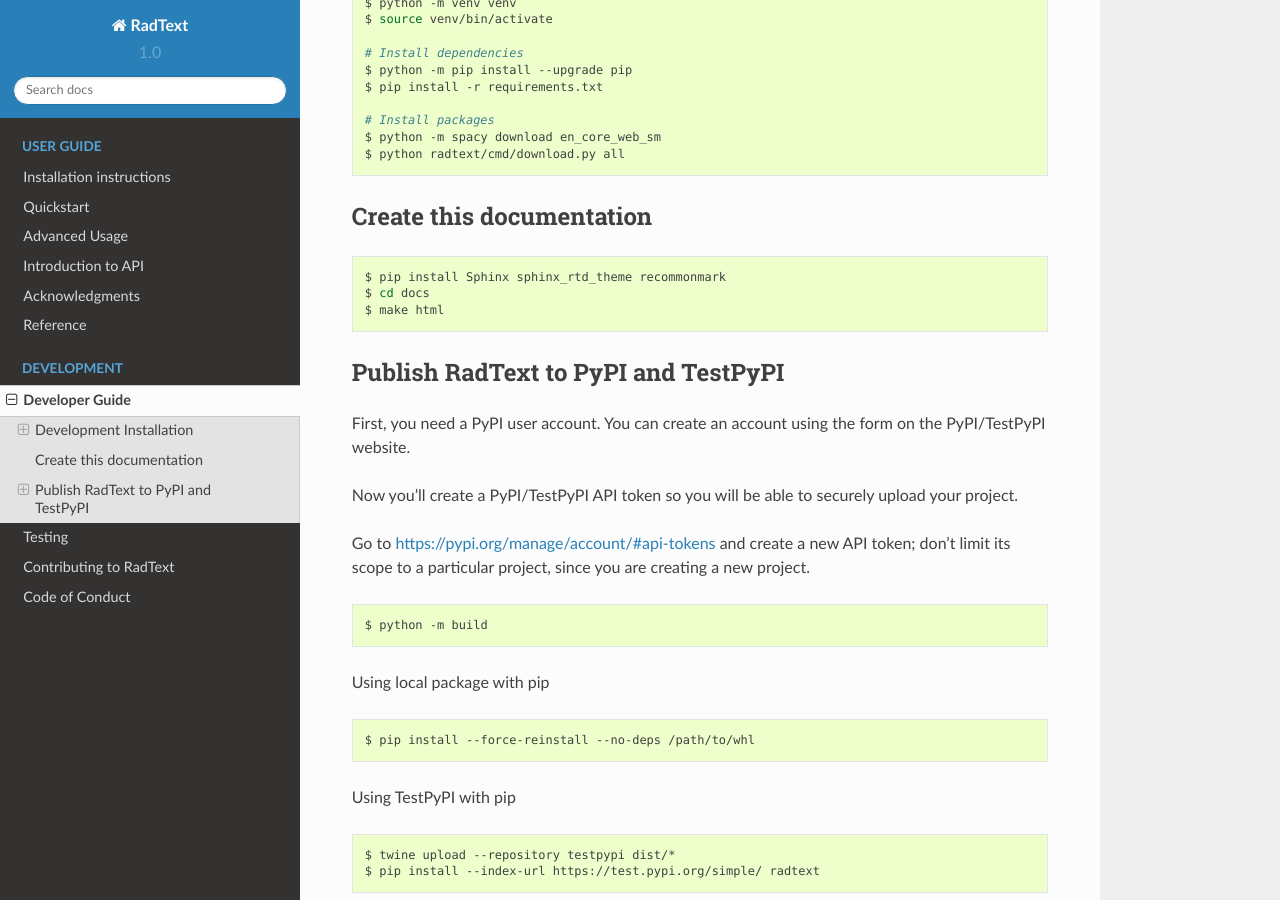
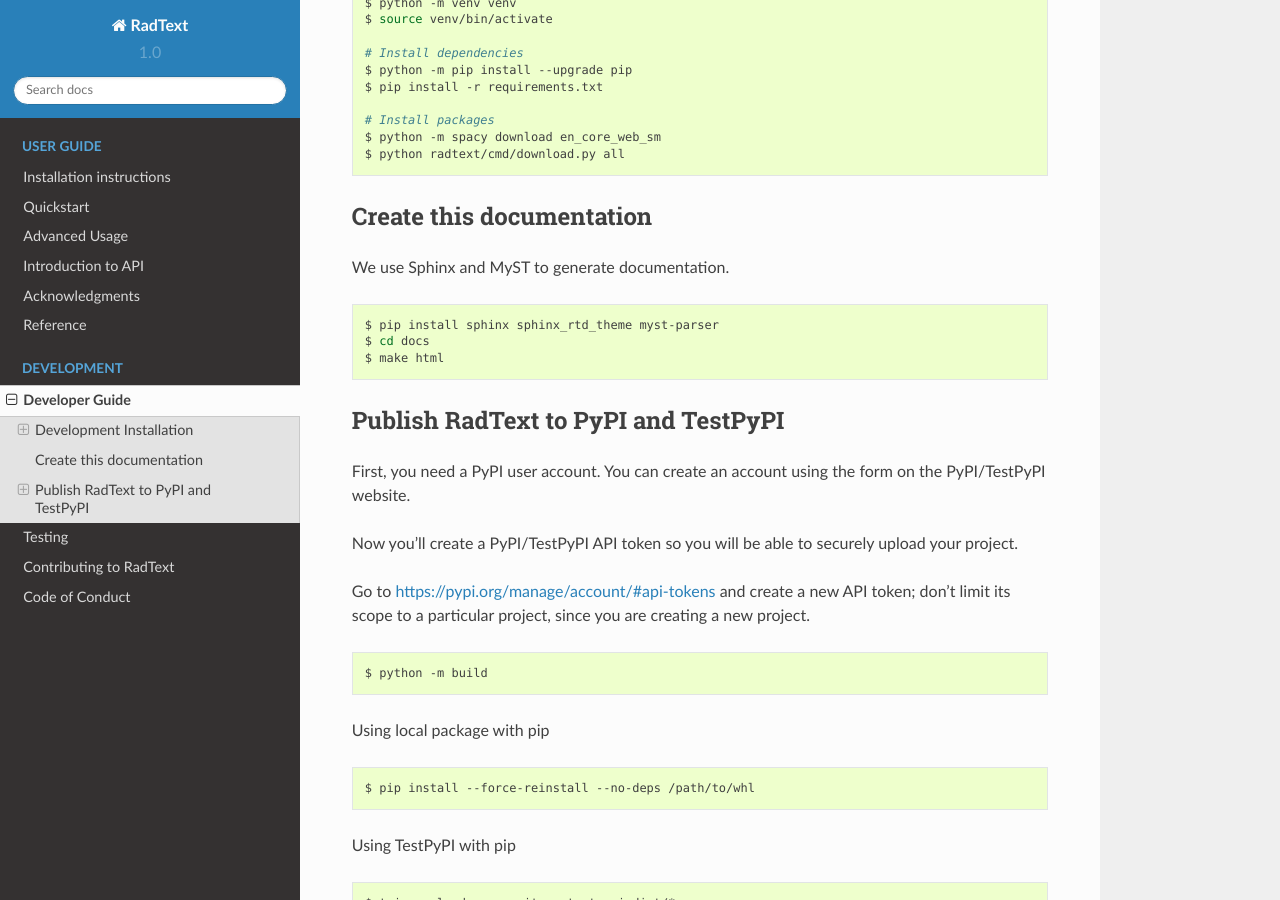
Before and after one commit to bionlplab/radtext, a Sphinx documentation site: the page built from docs/developer_guide.md, in a window 1280 px wide and 900 px high, scrolled down 1451 px. Built offline with Sphinx 7.4.7 and the Read the Docs theme 2.0.0, drawn with Linux system fonts in a browser that asks for light colours.

````diff
--- a/docs/developer_guide.md
+++ b/docs/developer_guide.md
@@ -73,8 +73,10 @@
 
 ## Create this documentation
 
-```bash
-$ pip install Sphinx sphinx_rtd_theme recommonmark
+We use Sphinx and MyST to generate documentation.
+
+```shell
+$ pip install sphinx sphinx_rtd_theme myst-parser
 $ cd docs
 $ make html
 ```
````
